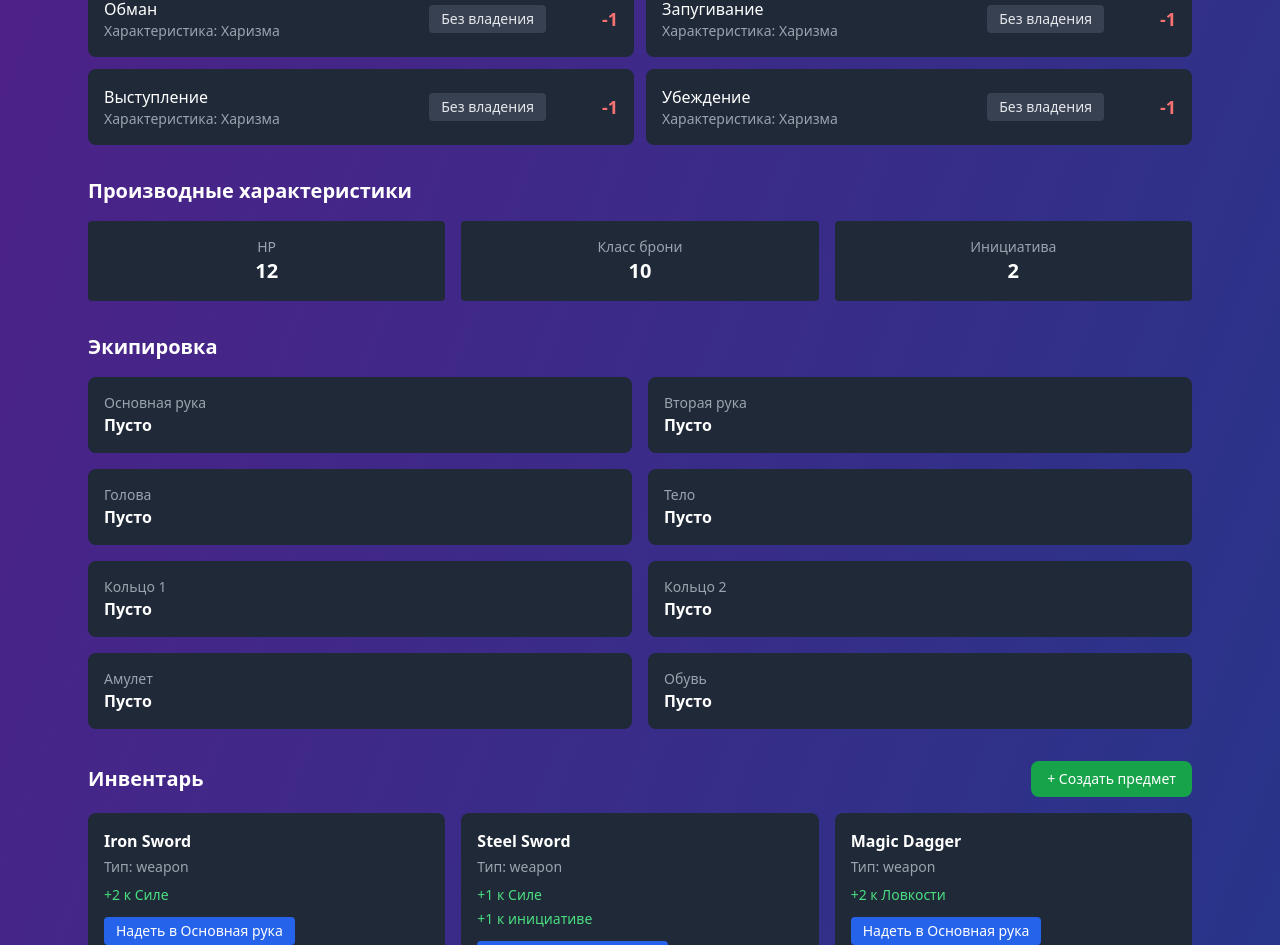
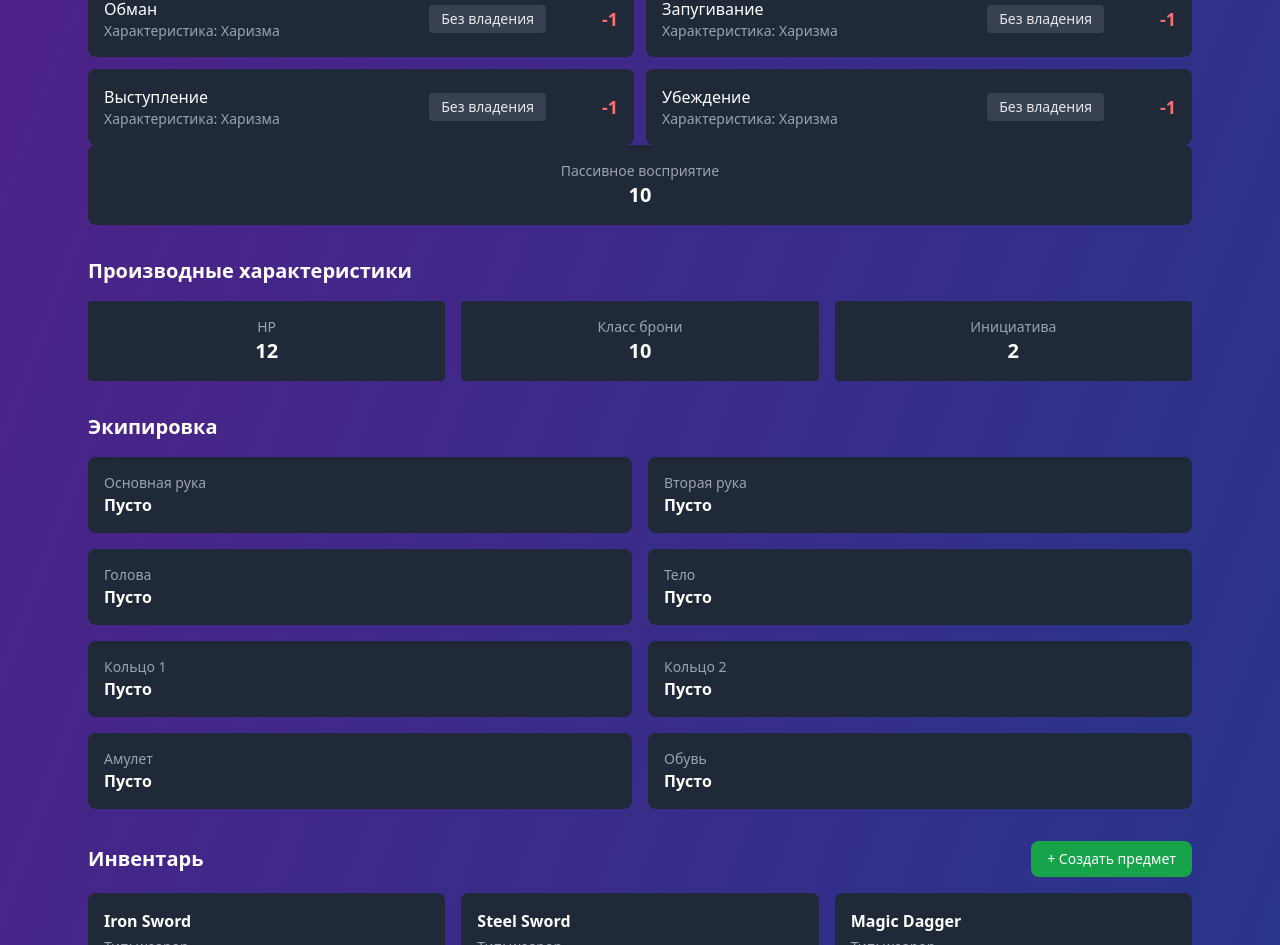
Before and after one commit to batatich/dnd-helper, a React (Vite) app: page /character/character-1 in a window 1280 px wide. Shown: the part 1264-2209 px from the top of the page. Built offline with nearby package versions, Linux system fonts and the light colour scheme.

Commit message:
Feat: add passive perception

```diff
--- a/src/pages/CharacterSheet.tsx
+++ b/src/pages/CharacterSheet.tsx
@@ -110,6 +110,17 @@ const savingThrowStats: (keyof Stats)[] = [
   'wisdom',
   'charisma',
   ]
+  const perceptionSkill = skillsToDisplay.find(
+    (skill) => skill.name === 'Восприятие'
+  )
+  const passivePerception = perceptionSkill
+  ? 10 +
+    calculateSkillBonus(
+      perceptionSkill,
+      finalStats,
+      character.level
+    )
+  : 10
   return (
   <div className="p-6 max-w-6xl mx-auto">
     <div className="bg-gray-800 rounded-lg p-6 mb-6">
@@ -274,6 +285,15 @@ const savingThrowStats: (keyof Stats)[] = [
   })}
 </div>
 
+<div className="bg-gray-800 rounded-lg p-4 text-center">
+  <div className="text-gray-400 text-sm">
+    Пассивное восприятие
+  </div>
+  <div className="text-white text-xl font-bold">
+    {passivePerception}
+  </div>
+</div>
+
     <h2 className="text-white text-xl font-bold mt-8 mb-4">
       Производные характеристики
     </h2>
```
